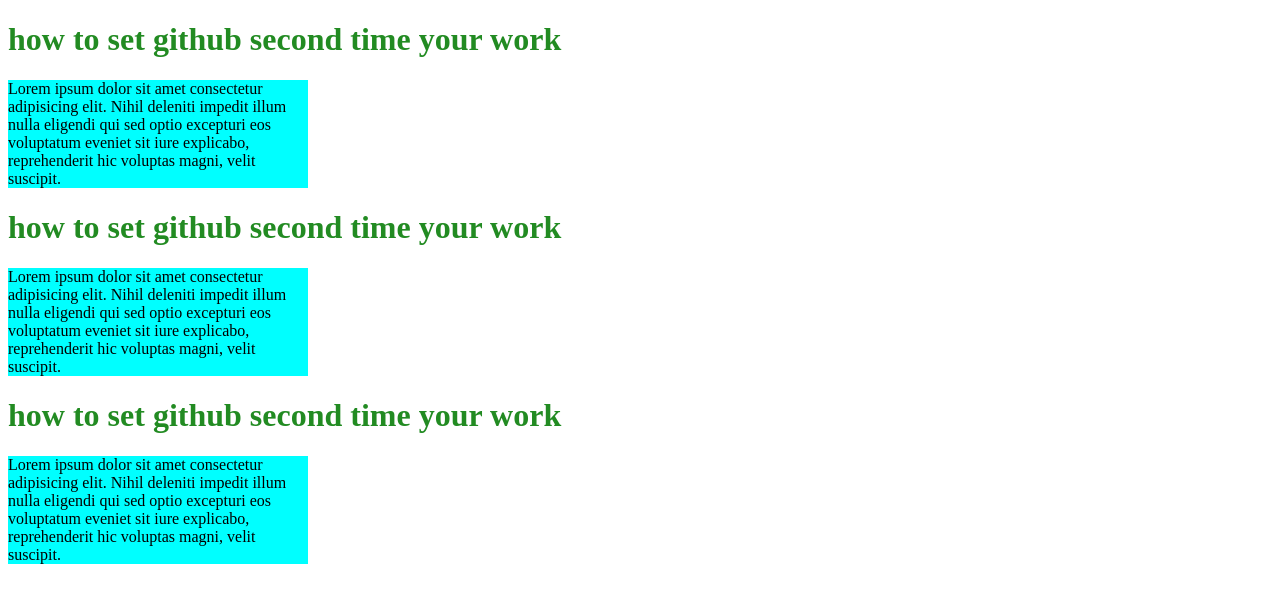
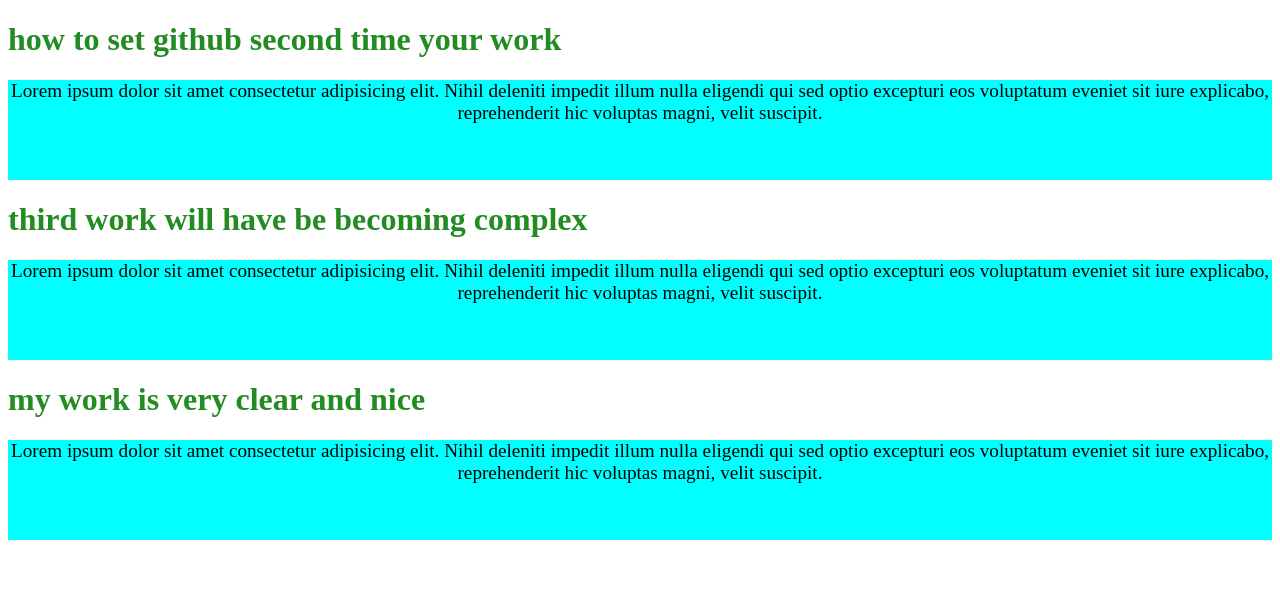
Before and after one commit to yasinarafatwebdeveloper/my-simple-work, a plain HTML site: page index.html in a window 1280 px wide. Drawn offline with Linux system fonts and the light colour scheme.

Commit message:
really a nice work

```diff
--- a/index.html
+++ b/index.html
@@ -13,12 +13,12 @@
 
     </div>
 
-    <h1>how to set github second time your work</h1>
+    <h1>third work will have be becoming complex</h1>
     <div>
         <p>Lorem ipsum dolor sit amet consectetur adipisicing elit. Nihil deleniti impedit illum nulla eligendi qui sed optio excepturi eos voluptatum eveniet sit iure explicabo, reprehenderit hic voluptas magni, velit suscipit.</p>
     </div>
 
-    <h1>how to set github second time your work</h1>
+    <h1>my work is very clear and nice</h1>
     <div>
         <p>Lorem ipsum dolor sit amet consectetur adipisicing elit. Nihil deleniti impedit illum nulla eligendi qui sed optio excepturi eos voluptatum eveniet sit iure explicabo, reprehenderit hic voluptas magni, velit suscipit.</p>
     </div>
--- a/style/style.css
+++ b/style/style.css
@@ -3,5 +3,9 @@ h1{
 }
 div{
     background-color: aqua;
-    width: 300px;
+    /* width: 300px; */
+    height: 100px;
+    text-align: center;
+    font-size: larger;
+    align-items: center;
 }
```
